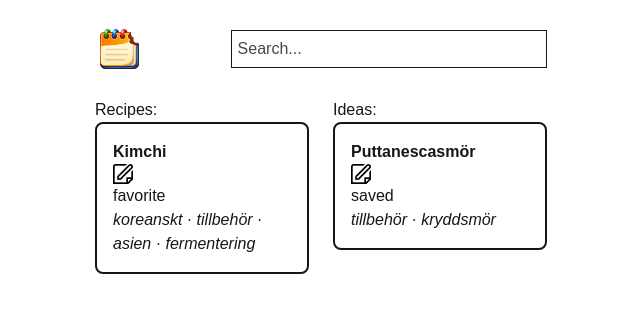
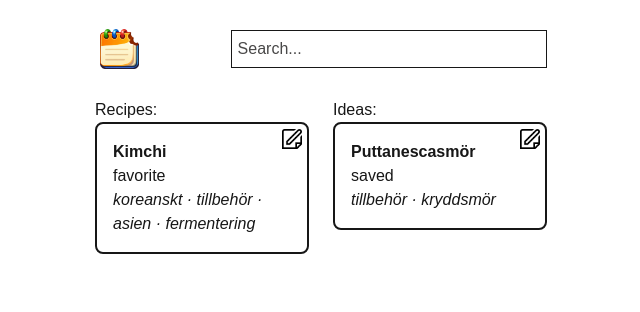
Before and after one commit to 0pert/BitePad, a Next.js app: page / in a window 1280 px wide. Shown: the top 312 px of the page, without its empty margins (319-959 px from the left). Built offline with nearby package versions, Linux system fonts and the light colour scheme.

Commit message:
Edit img change

```diff
--- a/src/app/globals.css
+++ b/src/app/globals.css
@@ -59,3 +59,8 @@ body {
 .edit-icon {
   width: 20px;
 }
+.card {
+  position: absolute;
+  top: 5px;
+  right: 5px;
+}
--- a/src/app/page.tsx
+++ b/src/app/page.tsx
@@ -50,12 +50,13 @@ export default async function HomePage() {
                   border: "2px solid #171717",
                   padding: 16,
                   borderRadius: 8,
+                  position: "relative",
                 }}
               >
                 <Link href={`/entries/${entry.slug}`}>
                   <strong>{entry.title}</strong>
                 </Link>
-                <Link href={`/entries/edit/${entry.slug}`}>
+                <Link href={`/entries/edit/${entry.slug}`} className="card">
                 <img src="edit.png" className="edit-icon" />
                 </Link>
                 <div>{entry.status}</div>
@@ -81,12 +82,13 @@ export default async function HomePage() {
                   border: "2px solid #171717",
                   padding: 16,
                   borderRadius: 8,
+                  position: "relative",
                 }}
               >
                 <Link href={`/entries/${entry.slug}`}>
                   <strong>{entry.title}</strong>
                 </Link>
-                <Link href={`/entries/edit/${entry.slug}`}>
+                <Link href={`/entries/edit/${entry.slug}`} className="card">
                   <img src="edit.png" className="edit-icon" />
                 </Link>
                 <div>{entry.status}</div>
```
